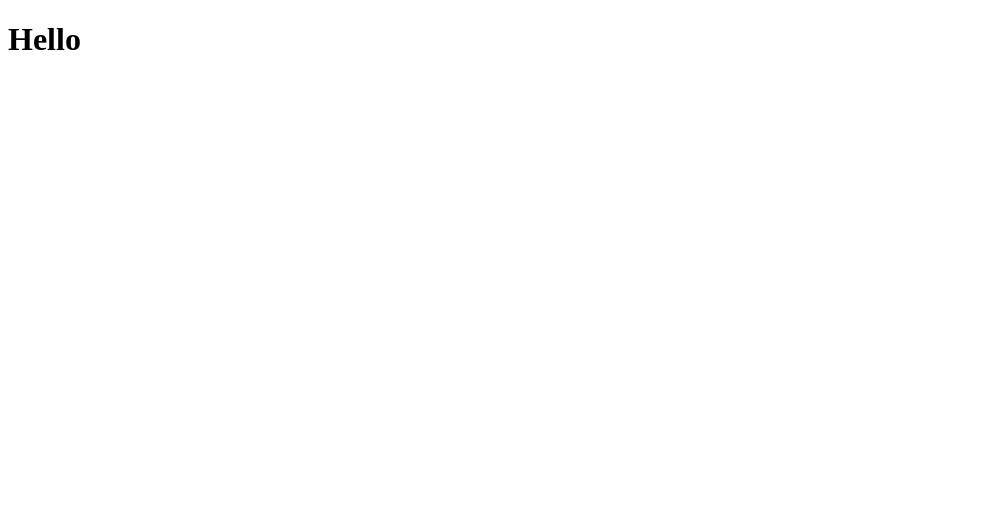
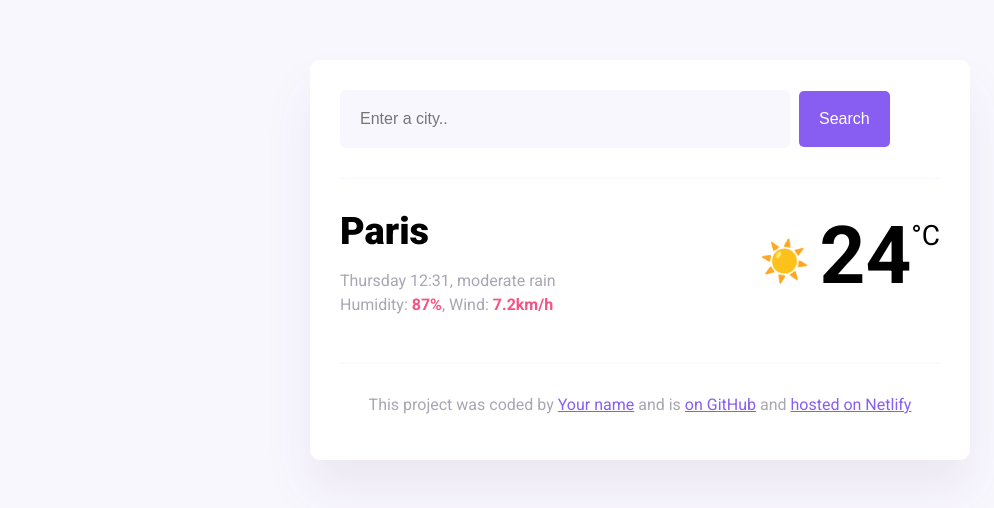
Before and after one commit to JK1983/my-test-app2, a website: page index.html in a window 1280 px wide. Shown: the whole page, without its empty margins (0-994 px from the left). Drawn offline with nearby package versions, Linux system fonts and the light colour scheme.

Commit message:
test progect was added

```diff
--- a/index.html
+++ b/index.html
@@ -3,10 +3,56 @@
   <head>
     <meta charset="UTF-8" />
     <meta name="viewport" content="width=device-width, initial-scale=1.0" />
-    <meta http-equiv="X-UA-Compatible" content="ie=edge" />
-    <title>Document</title>
+    <link rel="preconnect" href="https://fonts.googleapis.com" />
+    <link rel="preconnect" href="https://fonts.gstatic.com" crossorigin />
+    <link
+      href="https://fonts.googleapis.com/css2?family=Roboto:ital,wght@0,100;0,400;0,500;0,700;0,900;1,100;1,300;1,400;1,500;1,700;1,900&display=swap"
+      rel="stylesheet"
+    />
+    <script src="https://cdn.jsdelivr.net/npm/axios@1.1.2/dist/axios.min.js"></script>
+    <link rel="stylesheet" href="src/styles.css" />
+    <title>My weather application</title>
   </head>
   <body>
-    <h1>Hello</h1>
+    <div class="weather-app">
+      <header>
+        <form id="search-form">
+          <input
+            type="search"
+            placeholder="Enter a city.."
+            required
+            class="search-input"
+            id="search-input"
+          />
+          <input type="submit" value="Search" class="search-button" />
+        </form>
+      </header>
+      <main>
+        <div class="current-weather">
+          <div>
+            <h1 class="current-city" id="current-city">Paris</h1>
+            <p class="current-details">
+              <span id="current-date"></span>, moderate rain <br />
+              Humidity: <strong>87%</strong>, Wind: <strong>7.2km/h</strong>
+            </p>
+          </div>
+          <div class="current-temperature">
+            <span class="current-temperature-icon">☀️</span
+            ><span class="current-temperature-value" id="current-temperature"
+              >24</span
+            ><span class="current-temperature-unit">°C</span>
+          </div>
+        </div>
+      </main>
+      <footer>
+        <p>
+          This project was coded by
+          <a href="#" target="_blank">Your name</a> and is
+          <a href="#" target="_blank"> on GitHub</a> and
+          <a href="#" target="_blank">hosted on Netlify</a>
+        </p>
+      </footer>
+    </div>
   </body>
+  <script src="src/index.js"></script>
 </html>
--- /dev/null
+++ b/src/index.js
@@ -0,0 +1,53 @@
+function displayTemperature(response) {
+  let temperatureElement = document.querySelector("#current-temperature");
+  let temperature = Math.round(response.data.temperature.current);
+  let cityElement = document.querySelector("#current-city");
+  cityElement.innerHTML = response.data.city;
+  temperatureElement.innerHTML = temperature;
+}
+
+function search(event) {
+  event.preventDefault();
+  let searchInputElement = document.querySelector("#search-input");
+  let city = searchInputElement.value;
+
+  let apiKey = "b2a5adcct04b33178913oc335f405433";
+  let apiUrl = `https://api.shecodes.io/weather/v1/current?query=${city}&key=${apiKey}&units=metric`;
+
+  axios.get(apiUrl).then(displayTemperature);
+}
+
+function formatDate(date) {
+  let minutes = date.getMinutes();
+  let hours = date.getHours();
+  let day = date.getDay();
+
+  if (minutes < 10) {
+    minutes = `0${minutes}`;
+  }
+
+  if (hours < 10) {
+    hours = `0${hours}`;
+  }
+
+  let days = [
+    "Sunday",
+    "Monday",
+    "Tuesday",
+    "Wednesday",
+    "Thursday",
+    "Friday",
+    "Saturday"
+  ];
+
+  let formattedDay = days[day];
+  return `${formattedDay} ${hours}:${minutes}`;
+}
+
+let searchForm = document.querySelector("#search-form");
+searchForm.addEventListener("submit", search);
+
+let currentDateELement = document.querySelector("#current-date");
+let currentDate = new Date();
+
+currentDateELement.innerHTML = formatDate(currentDate);
--- /dev/null
+++ b/src/styles.css
@@ -0,0 +1,98 @@
+body {
+  background: #f9f7fe;
+  font-family: "Roboto", sans-serif;
+}
+
+a {
+  color: #885df1;
+}
+
+.weather-app {
+  background: white;
+  max-width: 600px;
+  margin: 60px auto;
+  padding: 30px;
+  border-radius: 10px;
+  box-shadow: 0 30px 50px rgba(65, 50, 100, 0.08);
+}
+
+header {
+  border-bottom: 1px solid #f9f7fe;
+  padding-bottom: 30px;
+}
+
+.search-input {
+  background-color: #f9f7fe;
+  border: none;
+  color: rgba(39, 33, 66, 0.4);
+  font-size: 16px;
+  padding: 20px;
+  width: 75%;
+  border-radius: 6px;
+}
+
+.search-button {
+  margin-left: 5px;
+  font-size: 16px;
+  background-color: #885df1;
+  color: white;
+  border: none;
+  padding: 20px;
+  line-height: 1;
+  border-radius: 5px;
+}
+
+main {
+  padding: 30px 0;
+}
+
+.current-temperature {
+  font-size: 48px;
+}
+
+.current-weather {
+  display: flex;
+  justify-content: space-between;
+}
+
+.current-city {
+  font-size: 38px;
+  font-weight: 900;
+  margin: 0;
+}
+.current-details {
+  color: rgba(39, 33, 66, 0.4);
+  font-size: 16px;
+  font-weight: 400;
+  line-height: 24px;
+}
+
+.current-details strong {
+  color: #f65282;
+}
+
+.current-temperature-icon {
+  position: relative;
+  top: -8px;
+  font-size: 40px;
+  margin-right: 10px;
+}
+
+.current-temperature-value {
+  font-size: 80px;
+  font-weight: bold;
+}
+
+.current-temperature-unit {
+  font-size: 28px;
+  position: relative;
+  top: -38px;
+}
+
+footer {
+  border-top: 1px solid #f9f7fe;
+  text-align: center;
+  padding-top: 15px;
+
+  color: rgba(39, 33, 66, 0.4);
+}
```
Also changed, not shown: package.json (added, +16 -0 lines).
